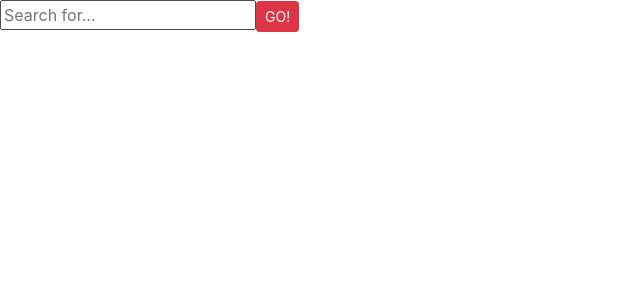
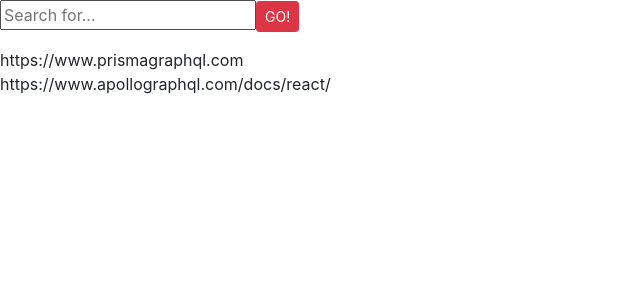
Before and after one commit to jman11111/SEPhotoApp, a React (Create React App) app in the folder client/apple/: page / in a window 1280 px wide. Shown: the top 300 px of the page, without its empty margins (0-640 px from the left). Built offline with nearby package versions, Linux system fonts and the light colour scheme.

Commit message:
links display in react, now going to try to fetch our links from graphql and display them

```diff
--- a/client/apple/package.json
+++ b/client/apple/package.json
@@ -3,6 +3,8 @@
   "version": "0.1.0",
   "private": true,
   "dependencies": {
+    "bootstrap": "4.1.1",
+    "font-awesome": "^4.7.0",
     "react": "^16.8.6",
     "react-dom": "^16.8.6",
     "react-scripts": "2.1.8"
--- a/client/apple/src/App.js
+++ b/client/apple/src/App.js
@@ -2,11 +2,15 @@
 import logo from './logo.svg';
 import './App.css';
 import Search from './components/Search';
+import Linklist from './components/Linklist';
 
 class App extends Component {
   render() {
     return(
+      <form>
       <Search />
+      <Linklist />
+      </form>
     );
   }
 }
--- /dev/null
+++ b/client/apple/src/components/Linklist.js
@@ -0,0 +1,21 @@
+import React, { Component } from 'react'
+import Link from './Links'
+
+class LinkList extends Component {
+  render() {
+    const linksToRender = [
+      {
+        url: 'https://www.prismagraphql.com',
+      },
+      {
+        url: 'https://www.apollographql.com/docs/react/',
+      },
+    ]
+
+    return (
+      <div>{linksToRender.map(link => <Link url={link.url} />)}</div>
+    )
+  }
+}
+
+export default LinkList
--- /dev/null
+++ b/client/apple/src/components/Links.js
@@ -0,0 +1,15 @@
+import React, { Component } from 'react'
+
+class Link extends Component {
+  render() {
+    return (
+      <div>
+        <div>
+          {this.props.url}
+        </div>
+      </div>
+    )
+  }
+}
+
+export default Link
```
Also changed, not shown: 1 other file (tests, documents, lock files or other folders).
